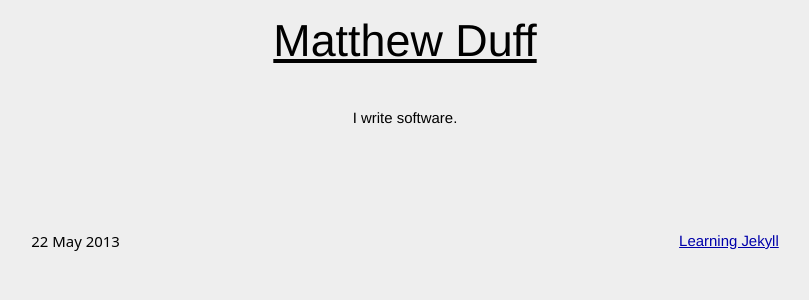
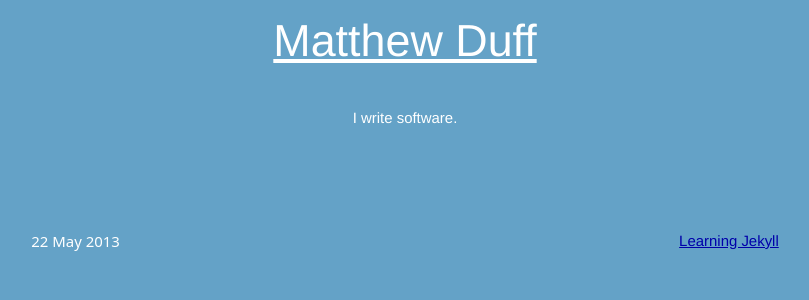
Before and after one commit to Hunta01/mattcantstop.github.io, a Jekyll site: the page built from index.html, in a window 1280 px wide. Shown: the top 300 px of the page, without its empty margins (235-1044 px from the left). Built offline with Jekyll 4.4.1, drawn with Linux system fonts in a browser that asks for light colours; nearby versions of some CDN libraries; a style sheet for code colours, icons or effects is not loaded.

Commit message:
messing around with some colors

```diff
--- a/css/main.css
+++ b/css/main.css
@@ -68,7 +68,8 @@ ul.posts a {
 /*
 /*****************************************************************************/
 body {
-  background-color: #eee;
+  background-color: #64A2C7;
+  color: white;
 }
 
 .container {
@@ -76,7 +77,6 @@ body {
   width: 50em;
   margin: 0 auto 2em;
   line-height: 1.5em;
-  background-color: #EEE;
 }
 
 .container .title {
@@ -87,7 +87,7 @@ body {
 }
 
 .container .title a {
-  color: #000;
+  color: white;
   font-size: 3em;
   display: inline-block;
 }
```
